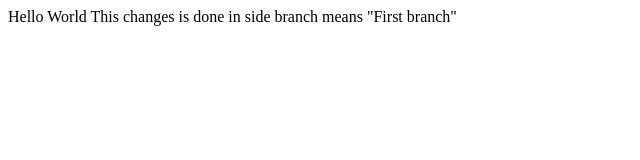
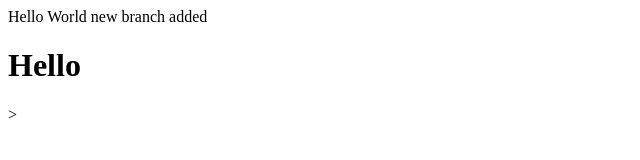
Before and after one commit to jatinrana99/New-Folder, a plain HTML site: page index.html in a window 1280 px wide. Shown: the whole page, without its empty margins (0-640 px from the left). Drawn offline with Linux system fonts and the light colour scheme.

Commit message:
commit in branch

```diff
--- a/index.html
+++ b/index.html
@@ -8,6 +8,7 @@
 </head>
 <body>
     Hello World
-    This changes is done in side branch means "First branch"
+    new branch added
+    <h1> Hello </h1>>
 </body>
 </html>
```
